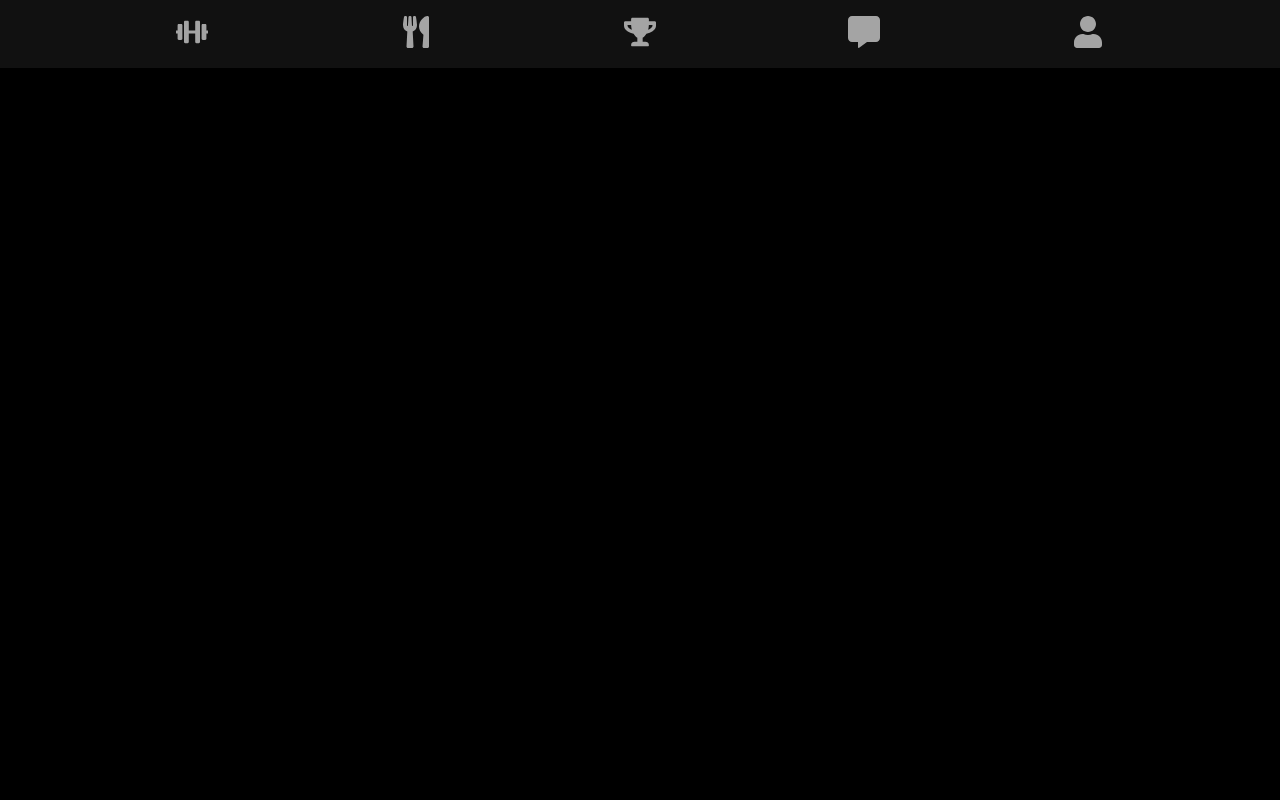
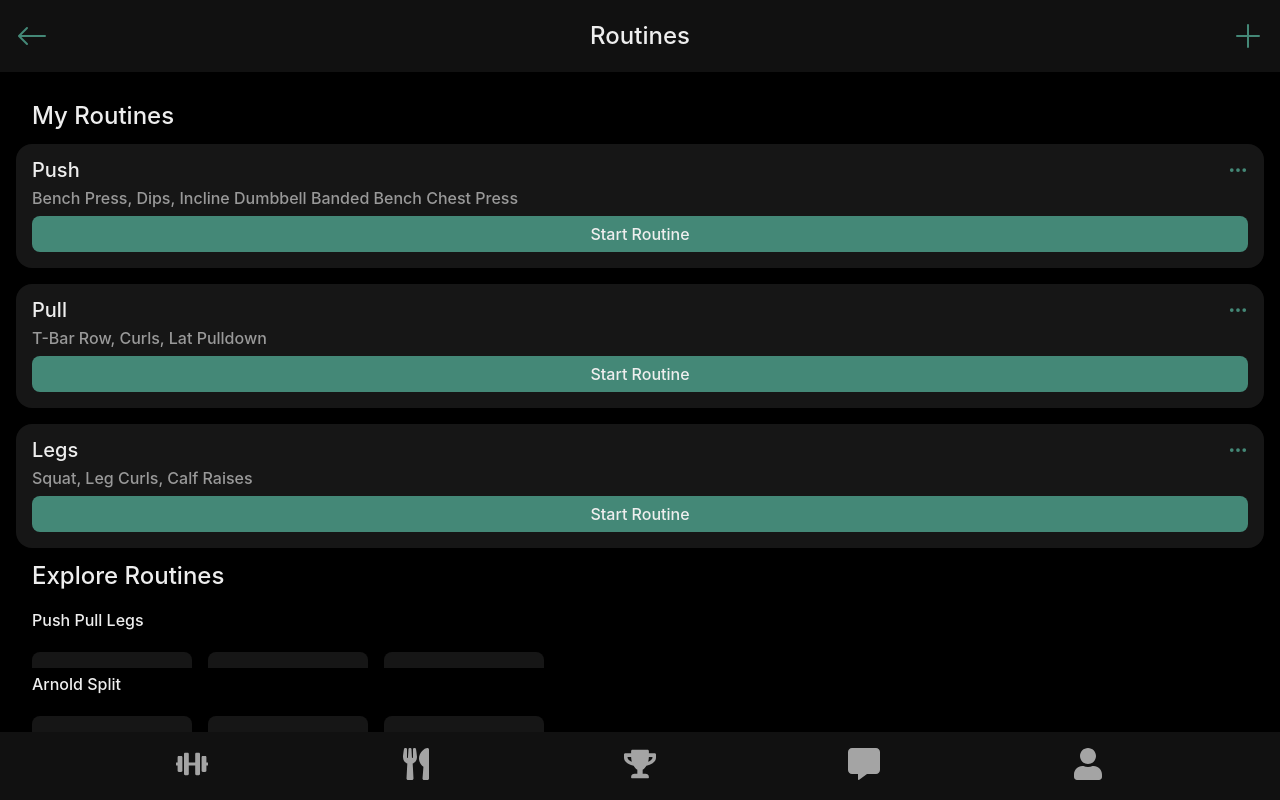
Before and after one commit to Arnav350/gojim, a React (Create React App) app: page /routine in a window 1280 px wide. Before the commit this address had no page. Built offline with nearby package versions, Linux system fonts and the light colour scheme.

Commit message:
added select routines

```diff
--- a/src/App.tsx
+++ b/src/App.tsx
@@ -9,6 +9,7 @@ import Nutrition from "./pages/Nutrition";
 import Connect from "./pages/Connect";
 import Compete from "./pages/Compete";
 import Profile from "./pages/Profile";
+import Routine from "./pages/Routine";
 import Workout from "./components/Workout";
 import "./App.css";
 
@@ -27,6 +28,7 @@ function App() {
         {/* Protected Routes */}
 
         <Route path="/gym" element={<Gym setWorkout={setWorkout} />} />
+        <Route path="/routine" element={<Routine />} />
         {/* Workout Log Page
         Includes workout logs, create a new workout, and progress graph */}
 
--- a/src/pages/Gym.tsx
+++ b/src/pages/Gym.tsx
@@ -1,5 +1,6 @@
 import React, { Dispatch, SetStateAction } from "react";
 import GymLog from "../components/GymLog";
+import { Link } from "react-router-dom";
 import {
   BsGraphUp,
   BsPlusLg,
@@ -41,10 +42,10 @@ function Gym(props: IProps) {
               <BsClipboard2Plus className="gym__icon" />
               <h4 className="gym__subtitle">New Routine</h4>
             </button>
-            <button className="gym__routine">
+            <Link to="/routine" className="gym__routine">
               <BsBookmark className="gym__icon" />
               <h4 className="gym__subtitle">Select Routine</h4>
-            </button>
+            </Link>
           </div>
         </div>
         <div className="gym__logs">
--- /dev/null
+++ b/src/pages/Routine.css
@@ -0,0 +1,112 @@
+.routine {
+  display: flex;
+  flex-direction: column;
+}
+
+.routine__top {
+  display: flex;
+  justify-content: space-between;
+  align-items: center;
+  padding: 16px;
+  width: 100%;
+  background-color: #111;
+}
+
+.routine__nav {
+  color: #487;
+  font-size: 32px;
+  cursor: pointer;
+}
+
+.routine__heading {
+  padding: 8px;
+  font-size: 24px;
+}
+
+.routine__scroll {
+  display: flex;
+  flex-direction: column;
+  padding: 16px;
+  overflow-y: auto;
+}
+
+.routine__subheading {
+  padding: 16px;
+  font-size: 24px;
+}
+
+.routine__mys {
+  display: flex;
+  flex-direction: column;
+  gap: 16px;
+}
+
+.routine__my {
+  display: flex;
+  flex-direction: column;
+  gap: 8px;
+  padding: 16px;
+  background-color: #161616;
+  border-radius: 16px;
+}
+
+.routine__row {
+  display: flex;
+  justify-content: space-between;
+}
+
+.routine__name {
+  font-size: 20px;
+  max-width: 108px;
+}
+
+.routine__dots {
+  color: #487;
+  font-size: 20px;
+}
+
+.routine__exercises {
+  color: #999;
+  font-size: 16px;
+  overflow: hidden;
+  text-overflow: ellipsis;
+  display: -webkit-box;
+  line-clamp: 2;
+  -webkit-line-clamp: 2;
+  -webkit-box-orient: vertical;
+}
+
+.routine__start {
+  background-color: #487;
+  padding: 8px 0;
+  border-radius: 8px;
+  font-size: 16px;
+}
+
+.routine__subtitle {
+  padding: 8px 16px;
+}
+
+.routine__explores {
+  display: flex;
+  gap: 16px;
+  padding: 16px;
+  overflow-x: scroll;
+}
+
+.routine__explore {
+  display: flex;
+  align-items: center;
+  justify-content: space-between;
+  flex-shrink: 0;
+  padding: 16px;
+  height: 80px;
+  width: 160px;
+  background-color: #161616;
+  border-radius: 8px;
+}
+
+.routine__plus {
+  color: #487;
+  font-size: 20px;
+}
--- /dev/null
+++ b/src/pages/Routine.tsx
@@ -0,0 +1,147 @@
+import React, { useState } from "react";
+import { BsArrowLeft, BsPlusLg, BsThreeDots } from "react-icons/bs";
+import "./Routine.css";
+
+interface IRoutine {
+  name: String;
+  exercises: string[];
+}
+
+type IRoutines = IRoutine[];
+
+function Routine() {
+  const [routines, setRoutines] = useState<IRoutines>([
+    {
+      name: "Push",
+      exercises: [
+        "Bench Press",
+        "Dips",
+        "Incline Dumbbell Banded Bench Chest Press",
+      ],
+    },
+    {
+      name: "Pull",
+      exercises: ["T-Bar Row", "Curls", "Lat Pulldown"],
+    },
+    {
+      name: "Legs",
+      exercises: ["Squat", "Leg Curls", "Calf Raises"],
+    },
+  ]);
+
+  return (
+    <main className="routine">
+      <header className="routine__top">
+        <BsArrowLeft className="routine__nav" />
+        <h2 className="routine__heading">Routines</h2>
+        <BsPlusLg className="routine__nav" />
+      </header>
+      <div className="routine__scroll">
+        <h3 className="routine__subheading">My Routines</h3>
+        <div className="routine__mys">
+          {routines.map((routine: IRoutine, i: number) => (
+            <div key={i} className="routine__my">
+              <div className="routine__row">
+                <h4 className="routine__name">{routine.name}</h4>
+                <BsThreeDots className="routine__dots" />
+              </div>
+              <p className="routine__exercises">
+                {routine.exercises.join(", ")}
+              </p>
+              <button className="routine__start">Start Routine</button>
+            </div>
+          ))}
+        </div>
+        <h3 className="routine__subheading">Explore Routines</h3>
+        <h4 className="routine__subtitle">Push Pull Legs</h4>
+        <div className="routine__explores">
+          <div className="routine__explore">
+            <h5 className="routine__name">Push</h5>
+            <BsPlusLg className="routine__plus" />
+          </div>
+          <div className="routine__explore">
+            <h5 className="routine__name">Pull</h5>
+            <BsPlusLg className="routine__plus" />
+          </div>
+          <div className="routine__explore">
+            <h5 className="routine__name">Legs</h5>
+            <BsPlusLg className="routine__plus" />
+          </div>
+        </div>
+        <h4 className="routine__subtitle">Arnold Split</h4>
+        <div className="routine__explores">
+          <div className="routine__explore">
+            <h5 className="routine__name">Chest & Back</h5>
+            <BsPlusLg className="routine__plus" />
+          </div>
+          <div className="routine__explore">
+            <h5 className="routine__name">Shoulders & Arms</h5>
+            <BsPlusLg className="routine__plus" />
+          </div>
+          <div className="routine__explore">
+            <h5 className="routine__name">Legs</h5>
+            <BsPlusLg className="routine__plus" />
+          </div>
+        </div>
+        <h4 className="routine__subtitle">Full Body Split</h4>
+        <div className="routine__explores">
+          <div className="routine__explore">
+            <h5 className="routine__name">Full Body 1</h5>
+            <BsPlusLg className="routine__plus" />
+          </div>
+          <div className="routine__explore">
+            <h5 className="routine__name">Full Body 2</h5>
+            <BsPlusLg className="routine__plus" />
+          </div>
+          <div className="routine__explore">
+            <h5 className="routine__name">Full Body 3</h5>
+            <BsPlusLg className="routine__plus" />
+          </div>
+        </div>
+        <h4 className="routine__subtitle">Upper Lower</h4>
+        <div className="routine__explores">
+          <div className="routine__explore">
+            <h5 className="routine__name">Upper 1</h5>
+            <BsPlusLg className="routine__plus" />
+          </div>
+          <div className="routine__explore">
+            <h5 className="routine__name">Lower 1</h5>
+            <BsPlusLg className="routine__plus" />
+          </div>
+          <div className="routine__explore">
+            <h5 className="routine__name">Upper 2</h5>
+            <BsPlusLg className="routine__plus" />
+          </div>
+          <div className="routine__explore">
+            <h5 className="routine__name">Lower 2</h5>
+            <BsPlusLg className="routine__plus" />
+          </div>
+        </div>
+        <h4 className="routine__subtitle">Only Dumbbells</h4>
+        <div className="routine__explores">
+          <div className="routine__explore">
+            <h5 className="routine__name">Dumbbell Upper</h5>
+            <BsPlusLg className="routine__plus" />
+          </div>
+          <div className="routine__explore">
+            <h5 className="routine__name">Dumbbell Lower</h5>
+            <BsPlusLg className="routine__plus" />
+          </div>
+        </div>
+        <h4 className="routine__subtitle">No Equipment</h4>
+        <div className="routine__explores">
+          <div className="routine__explore">
+            <h5 className="routine__name">Home 1</h5>
+            <BsPlusLg className="routine__plus" />
+          </div>
+          <div className="routine__explore">
+            <h5 className="routine__name">Home 2</h5>
+            <BsPlusLg className="routine__plus" />
+          </div>
+        </div>
+      </div>
+    </main>
+  );
+}
+
+export default Routine;
```
